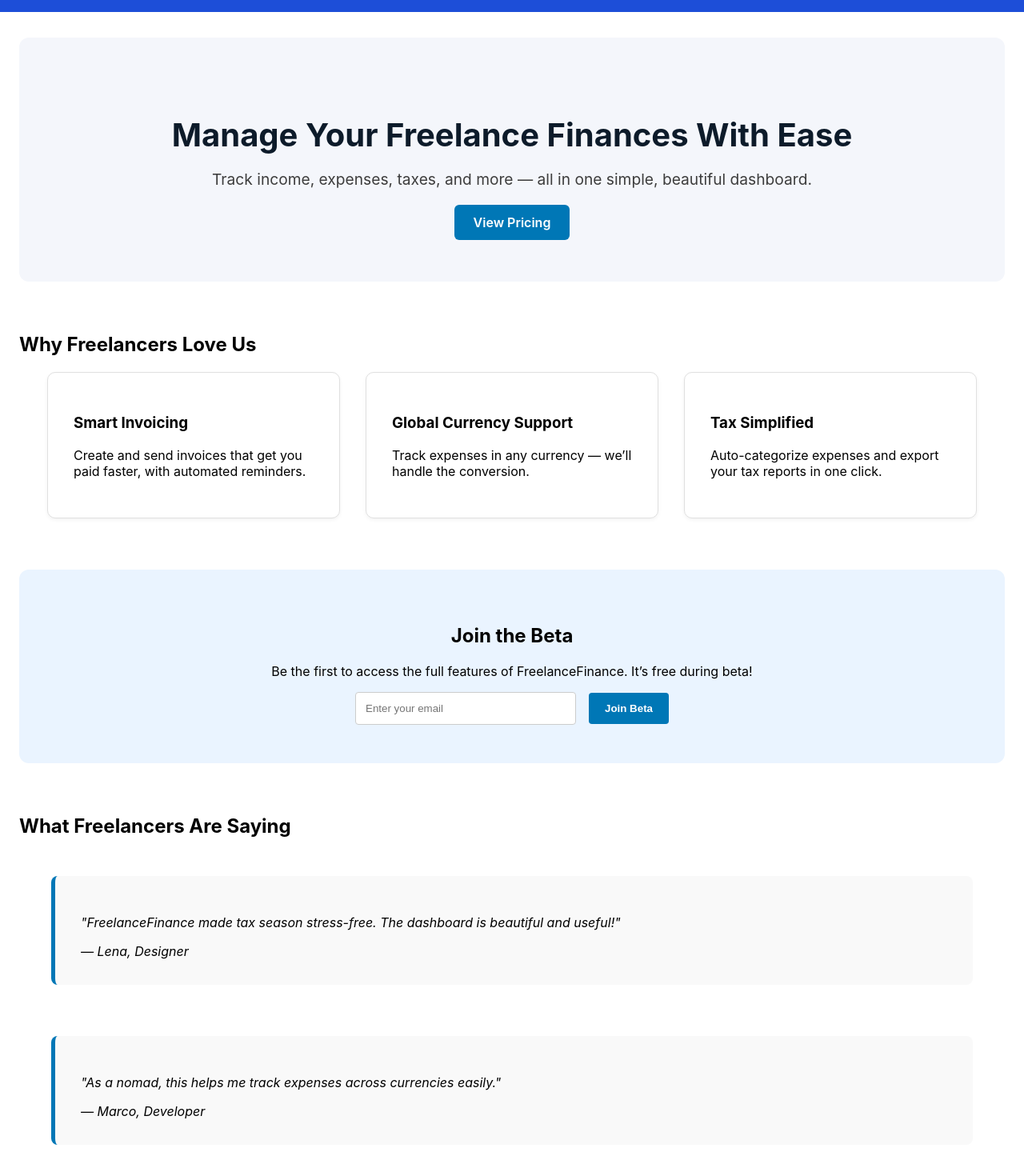
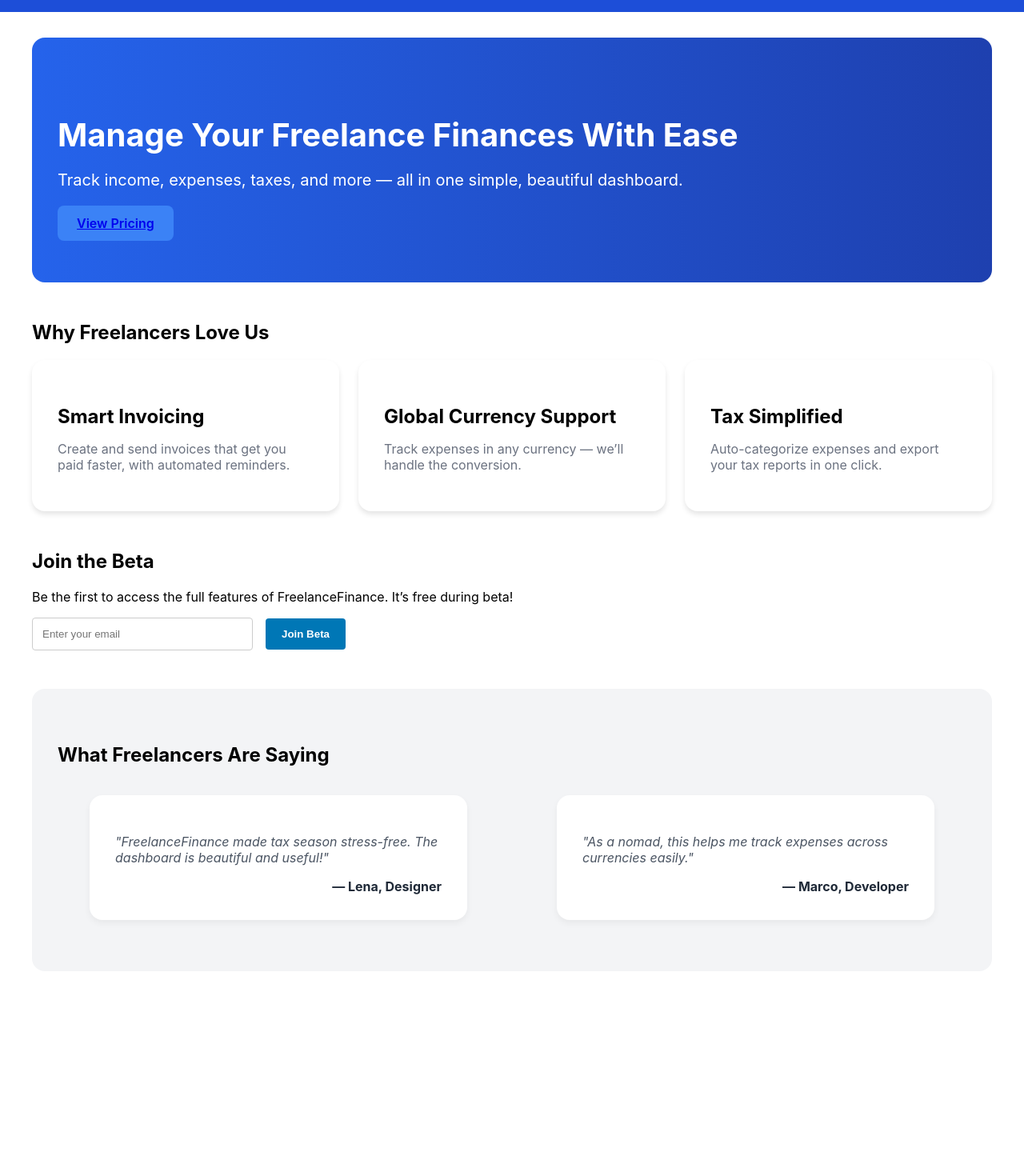
Before and after one commit to nasirrasheed/saas-project, a React (Create React App) app: page / in a window 1280 px wide. Shown: the part 62-1532 px from the top of the page at 80% size. After the commit the page ends 1308 px from the top, so only its background shows below. Built offline with nearby package versions, Linux system fonts and the light colour scheme.

Commit message:
Updated code

```diff
--- a/src/pages/HomePage.css
+++ b/src/pages/HomePage.css
@@ -1,92 +1,114 @@
+/* HomePage.css */
+
+/* General */
 .homepage {
-    padding: 2rem 1.5rem;
+  padding: 2rem 1rem;
+  max-width: 1200px;
+  margin: 0 auto;
 }
 
-  /* Hero */
+/* Hero Section */
 .hero {
-    text-align: center;
-    padding: 4rem 1rem;
-    background: #f4f6fb;
-    border-radius: 12px;
+  background: linear-gradient(to right, #2563eb, #1e40af); /* Blue gradient */
+  color: white;
+  padding: 4rem 2rem;
+  border-radius: 1rem;
+  margin-bottom: 3rem;
 }
 
 .hero h1 {
   font-size: 2.5rem;
-    color: #0D1B2A;
+  font-weight: bold;
   margin-bottom: 1rem;
 }
 
 .hero p {
-    font-size: 1.2rem;
-    color: #3d3d3d;
+  font-size: 1.25rem;
   margin-bottom: 2rem;
 }
 
 .btn-primary {
+  background-color: #3b82f6;
   padding: 0.75rem 1.5rem;
-    background-color: #0077B6;
-    color: white;
-    border: none;
-    border-radius: 6px;
-    text-decoration: none;
+  border-radius: 0.5rem;
   font-weight: 600;
-    transition: background 0.3s ease;
+  transition: background-color 0.3s ease;
 }
 
 .btn-primary:hover {
-    background-color: #023e8a;
+  background-color: #2563eb;
 }
 
-  /* Features */
+/* Features Section */
 .features {
-    margin: 4rem 0;
+  margin-bottom: 3rem;
 }
 
 .feature-grid {
-    display: flex;
-    gap: 2rem;
-    flex-wrap: wrap;
-    justify-content: center;
+  display: grid;
+  gap: 1.5rem;
+}
+
+@media (min-width: 768px) {
+  .feature-grid {
+    grid-template-columns: repeat(3, 1fr);
+  }
 }
 
 .feature-card {
   background: white;
-    border: 1px solid #e0e0e0;
   padding: 2rem;
-    border-radius: 10px;
-    width: 300px;
-    box-shadow: 0 2px 5px rgba(0,0,0,0.05);
-    transition: transform 0.2s ease;
+  border-radius: 1rem;
+  box-shadow: 0 4px 6px rgba(0, 0, 0, 0.1);
 }
 
-  .feature-card:hover {
-    transform: translateY(-4px);
+.feature-card h3 {
+  font-size: 1.5rem;
+  margin-bottom: 1rem;
 }
 
-  /* Join Beta */
-  .join-beta {
-    background: #eaf4ff;
-    padding: 3rem 1rem;
-    text-align: center;
-    border-radius: 12px;
+.feature-card p {
+  color: #6b7280; /* Gray-600 */
 }
 
-  /* Testimonials */
+/* Join Beta Section */
+.join-beta {
+  margin-bottom: 3rem;
+}
+
+/* Testimonials Section */
 .testimonials {
-    margin-top: 4rem;
+  background: #f3f4f6; /* Gray-100 */
+  padding: 3rem 2rem;
+  border-radius: 1rem;
 }
 
 .testimonial-grid {
-    display: flex;
-    flex-direction: column;
+  display: grid;
   gap: 2rem;
-    margin-top: 2rem;
+}
+
+@media (min-width: 768px) {
+  .testimonial-grid {
+    grid-template-columns: repeat(2, 1fr);
+  }
 }
 
 blockquote {
-    background: #f9f9f9;
+  background: white;
   padding: 2rem;
-    border-left: 5px solid #0077B6;
-    border-radius: 8px;
+  border-radius: 1rem;
+  box-shadow: 0 4px 8px rgba(0, 0, 0, 0.05);
+}
+
+blockquote p {
   font-style: italic;
+  color: #4b5563; /* Gray-700 */
 }
+
+blockquote footer {
+  margin-top: 1rem;
+  font-weight: bold;
+  text-align: right;
+  color: #1f2937; /* Gray-800 */
+}
--- a/src/pages/HomePage.jsx
+++ b/src/pages/HomePage.jsx
@@ -1,61 +1,101 @@
 import React from 'react';
 import { Link } from 'react-router-dom';
-import JoinBetaForm from '../components/JoinBetaForm'; // Assuming this is another component for beta form
-import './HomePage.css'; // Make sure your CSS file styles the page correctly
-import useTitle from '../hooks/useTitle'; // <- Add this only once
+import JoinBetaForm from '../components/JoinBetaForm';
+import './HomePage.css';
+import useTitle from '../hooks/useTitle';
+import { motion } from 'framer-motion';
 
 function HomePage() {
-  useTitle("Home - FreelanceFinance"); // <- Set the page title
+  useTitle("Home - FreelanceFinance");
 
   return (
-    <div className="homepage">
+    <div className="homepage space-y-20">
       {/* Hero Section */}
-      <section className="hero">
-        <h1>Manage Your Freelance Finances With Ease</h1>
-        <p>Track income, expenses, taxes, and more — all in one simple, beautiful dashboard.</p>
-        <Link to="/pricing" className="btn-primary">View Pricing</Link>
-      </section>
+      <motion.section
+        className="hero text-center p-8"
+        initial={{ opacity: 0, y: -50 }}
+        animate={{ opacity: 1, y: 0 }}
+        transition={{ duration: 0.8 }}
+      >
+        <h1 className="text-4xl font-bold mb-4">Manage Your Freelance Finances With Ease</h1>
+        <p className="text-lg text-gray-700 mb-6">Track income, expenses, taxes, and more — all in one simple, beautiful dashboard.</p>
+        {/* Wrap the Link inside motion.a for animation */}
+        <motion.a
+          href="/pricing" // Use href here instead of Link for a correct motion element
+          className="btn-primary inline-block"
+          whileHover={{ scale: 1.1, boxShadow: "0px 0px 8px rgba(59,130,246,0.8)" }}
+          whileTap={{ scale: 0.95 }}
+        >
+          View Pricing
+        </motion.a>
+      </motion.section>
 
       {/* Features Section */}
-      <section className="features">
-        <h2>Why Freelancers Love Us</h2>
-        <div className="feature-grid">
-          <div className="feature-card">
-            <h3>Smart Invoicing</h3>
-            <p>Create and send invoices that get you paid faster, with automated reminders.</p>
-          </div>
-          <div className="feature-card">
-            <h3>Global Currency Support</h3>
-            <p>Track expenses in any currency — we’ll handle the conversion.</p>
-          </div>
-          <div className="feature-card">
-            <h3>Tax Simplified</h3>
-            <p>Auto-categorize expenses and export your tax reports in one click.</p>
-          </div>
+      <motion.section
+        className="features p-8 bg-gray-50 rounded-lg"
+        initial={{ opacity: 0, y: 50 }}
+        whileInView={{ opacity: 1, y: 0 }}
+        transition={{ duration: 0.8 }}
+        viewport={{ once: true }} // Ensures that animation happens once when section is in view
+      >
+        <h2 className="text-3xl font-bold text-center mb-8">Why Freelancers Love Us</h2>
+        <div className="feature-grid grid md:grid-cols-3 gap-6">
+          {[
+            { title: "Smart Invoicing", desc: "Create and send invoices that get you paid faster, with automated reminders." },
+            { title: "Global Currency Support", desc: "Track expenses in any currency — we’ll handle the conversion." },
+            { title: "Tax Simplified", desc: "Auto-categorize expenses and export your tax reports in one click." }
+          ].map((feature, index) => (
+            <motion.div
+              key={index}
+              className="feature-card p-6 bg-white shadow-md rounded-md text-center"
+              whileHover={{ scale: 1.05 }}
+              transition={{ type: "spring", stiffness: 300 }}
+            >
+              <h3 className="text-xl font-semibold mb-2">{feature.title}</h3>
+              <p className="text-gray-600">{feature.desc}</p>
+            </motion.div>
+          ))}
         </div>
-      </section>
+      </motion.section>
 
       {/* Join Beta Section */}
-      <section className="join-beta">
-        <h2>Join the Beta</h2>
-        <p>Be the first to access the full features of FreelanceFinance. It’s free during beta!</p>
-        <JoinBetaForm /> {/* Form for collecting beta users */}
-      </section>
+      <motion.section
+        className="join-beta p-8 text-center"
+        initial={{ opacity: 0, scale: 0.8 }}
+        whileInView={{ opacity: 1, scale: 1 }}
+        transition={{ duration: 0.8 }}
+        viewport={{ once: true }}
+      >
+        <h2 className="text-3xl font-bold mb-4">Join the Beta</h2>
+        <p className="text-lg mb-6 text-gray-700">Be the first to access the full features of FreelanceFinance. It’s free during beta!</p>
+        <JoinBetaForm />
+      </motion.section>
 
       {/* Testimonials Section */}
-      <section className="testimonials">
-        <h2>What Freelancers Are Saying</h2>
-        <div className="testimonial-grid">
-          <blockquote>
-            <p>"FreelanceFinance made tax season stress-free. The dashboard is beautiful and useful!"</p>
-            <footer>— Lena, Designer</footer>
-          </blockquote>
-          <blockquote>
-            <p>"As a nomad, this helps me track expenses across currencies easily."</p>
-            <footer>— Marco, Developer</footer>
-          </blockquote>
+      <motion.section
+        className="testimonials p-8 bg-gray-100 rounded-lg"
+        initial={{ opacity: 0, y: 50 }}
+        whileInView={{ opacity: 1, y: 0 }}
+        transition={{ duration: 0.8 }}
+        viewport={{ once: true }}
+      >
+        <h2 className="text-3xl font-bold text-center mb-8">What Freelancers Are Saying</h2>
+        <div className="testimonial-grid grid md:grid-cols-2 gap-8">
+          {[
+            { quote: `"FreelanceFinance made tax season stress-free. The dashboard is beautiful and useful!"`, author: "— Lena, Designer" },
+            { quote: `"As a nomad, this helps me track expenses across currencies easily."`, author: "— Marco, Developer" }
+          ].map((testimonial, index) => (
+            <motion.blockquote
+              key={index}
+              className="p-6 bg-white shadow-md rounded-md"
+              whileHover={{ scale: 1.02 }}
+            >
+              <p className="text-gray-700 italic">{testimonial.quote}</p>
+              <footer className="text-right mt-4 font-semibold">{testimonial.author}</footer>
+            </motion.blockquote>
+          ))}
         </div>
-      </section>
+      </motion.section>
     </div>
   );
 }
```
Also changed, not shown: package.json (+8 -2 lines), 1 other file (tests, documents, lock files or other folders). Lines whose indentation alone changed are shown as unchanged.
